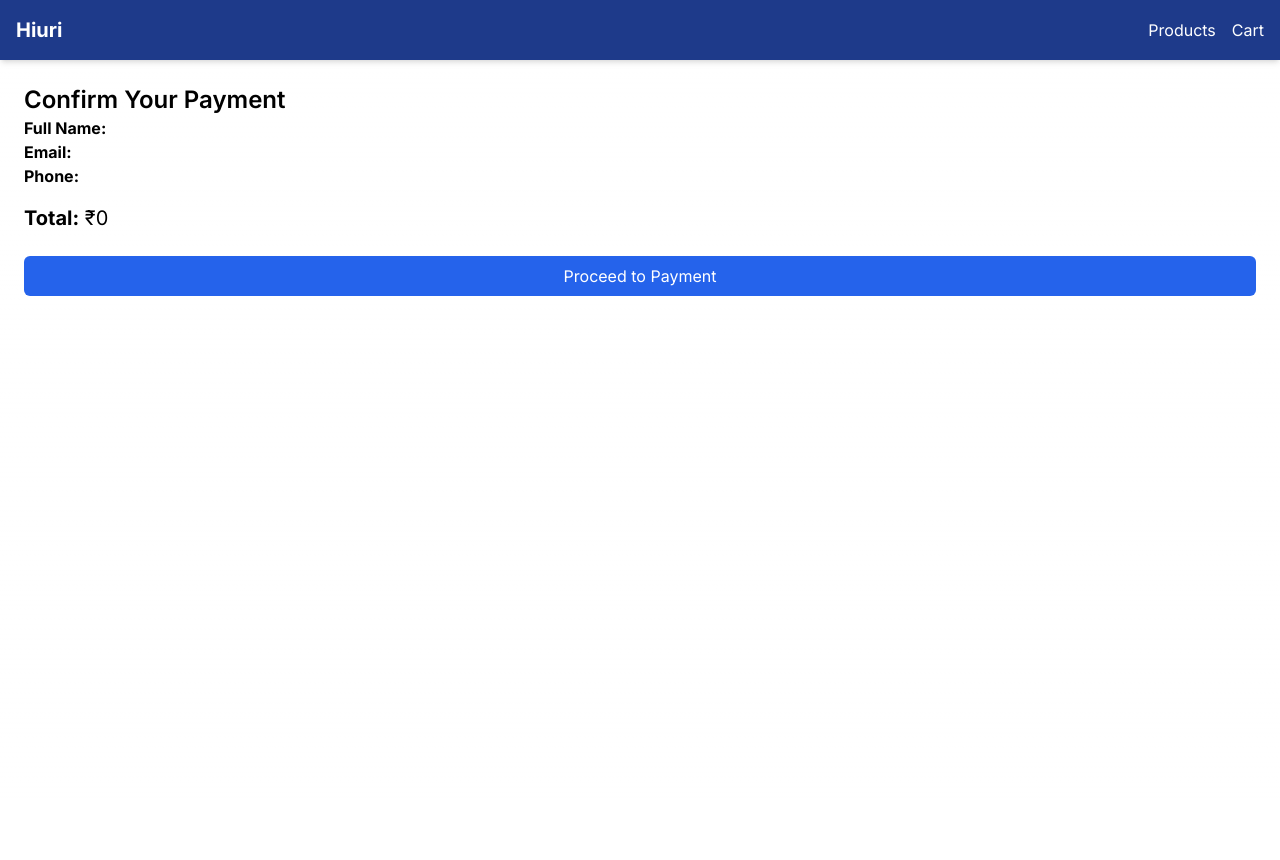
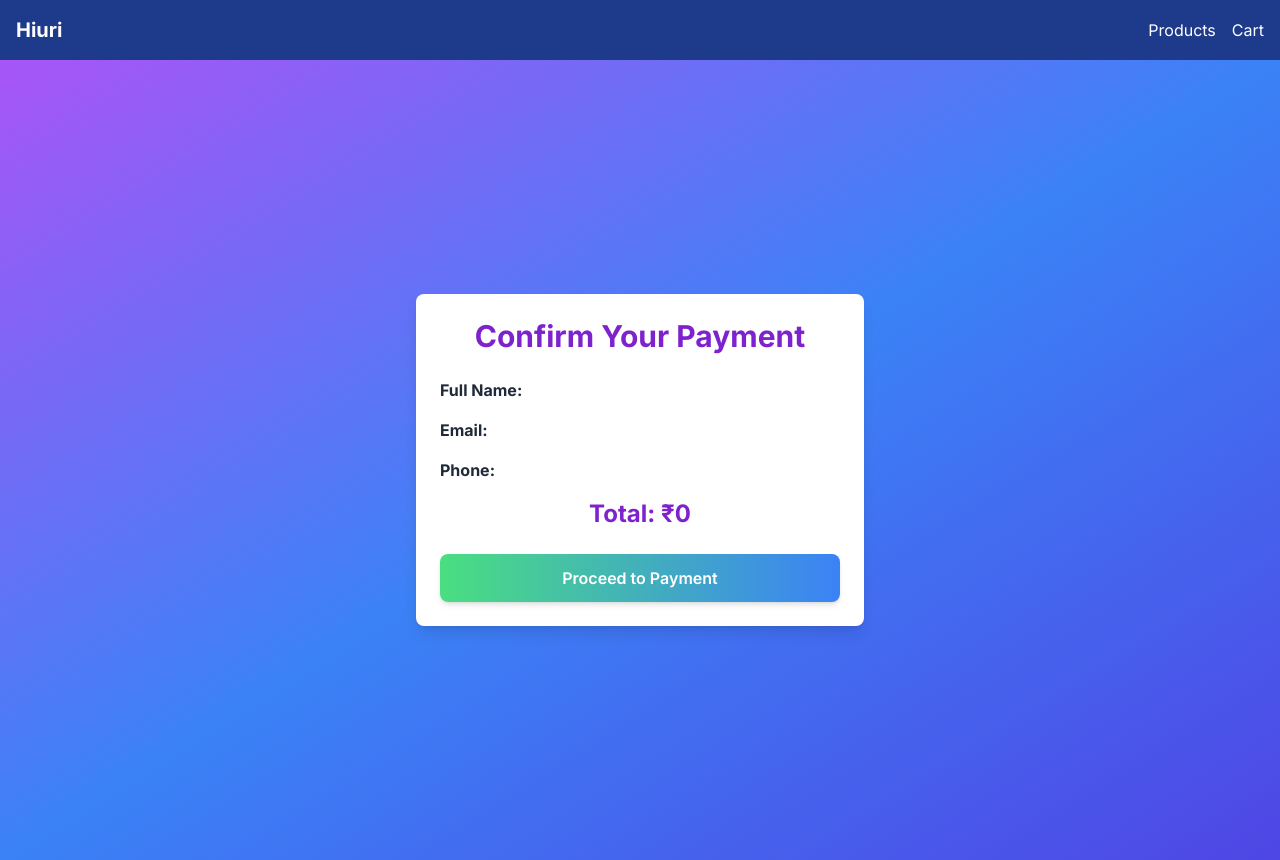
Before and after one commit to debmalya37/ecommerce-web, a Next.js app: page /payment in a window 1280 px wide. Before the commit the page ends 800 px from the top, so only its background shows below. Built offline with nearby package versions, Linux system fonts and the light colour scheme.

Commit message:
#ui update

```diff
--- a/src/app/cart/page.tsx
+++ b/src/app/cart/page.tsx
@@ -19,24 +19,48 @@ export default function CartPage() {
   };
 
   return (
-    <div className="p-6">
-      <h2 className="text-xl font-bold">Shopping Cart</h2>
+    <div className="min-h-screen bg-gradient-to-r from-teal-400 via-cyan-500 to-blue-500 p-6 text-white">
+      <div className="max-w-3xl mx-auto bg-white text-gray-800 rounded-lg shadow-lg p-6">
+        <h2 className="text-3xl font-bold text-center mb-6 text-teal-700">
+          Shopping Cart
+        </h2>
         {cart.length === 0 ? (
-        <p>Your cart is empty</p>
+          <p className="text-center text-gray-500">Your cart is empty</p>
         ) : (
-        cart.map((item) => (
-          <div key={item.id} className="border-b py-2">
-            <p>{item.name} - ₹{item.price} x {item.quantity}</p>
-            <button onClick={() => removeFromCart(item.id)} className="text-red-500">
+          <div className="space-y-4">
+            {cart.map((item) => (
+              <div
+                key={item.id}
+                className="flex items-center justify-between bg-gray-100 p-4 rounded-md shadow-sm"
+              >
+                <div>
+                  <p className="font-semibold">{item.name}</p>
+                  <p className="text-sm text-gray-600">
+                    ₹{item.price} x {item.quantity}
+                  </p>
+                </div>
+                <button
+                  onClick={() => removeFromCart(item.id)}
+                  className="text-red-500 hover:text-red-700"
+                >
                   Remove
                 </button>
               </div>
-        ))
+            ))}
+          </div>
         )}
-      <p className="font-bold">Total: ₹{total.toFixed(2)}</p>
-      <button onClick={handleCheckout} className="bg-green-500 text-white py-2 px-4 mt-4">
+        <div className="mt-6">
+          <p className="text-lg font-bold text-center text-gray-800">
+            Total: ₹{total.toFixed(2)}
+          </p>
+          <button
+            onClick={handleCheckout}
+            className="bg-gradient-to-r from-green-400 to-teal-500 hover:from-green-500 hover:to-teal-600 text-white py-3 px-6 rounded-lg font-semibold w-full mt-6 shadow-md transform hover:scale-105 transition duration-300"
+          >
             Checkout
           </button>
         </div>
+      </div>
+    </div>
   );
 }
--- a/src/app/globals.css
+++ b/src/app/globals.css
@@ -18,7 +18,7 @@
 
 body {
   color: rgb(var(--foreground-rgb)); /* Default text color */
-  background-color: rgb(var(--background-start-rgb)); /* Default background color */
+  /* Default background color */
   background-image: linear-gradient(
     to bottom,
     transparent,
--- a/src/app/payment/page.tsx
+++ b/src/app/payment/page.tsx
@@ -47,19 +47,32 @@ export default function PaymentPage() {
   };
 
   return (
-    <div className="p-6">
-      <h2 className="text-2xl font-semibold">Confirm Your Payment</h2>
-      <p><strong>Full Name:</strong> {userDetails?.fullName}</p>
-      <p><strong>Email:</strong> {userDetails?.email}</p>
-      <p><strong>Phone:</strong> {userDetails?.phone}</p>
-      <p className="mt-4 text-xl"><strong>Total:</strong> ₹{totalAmount}</p>
-
-      <button
-        onClick={handlePayment}
-        className="bg-blue-600 text-white py-2 px-4 w-full mt-6 rounded-md"
-      >
-        Proceed to Payment
-      </button>
+    <div className="min-h-screen bg-gradient-to-br from-purple-500 via-blue-500 to-indigo-600 text-white flex flex-col justify-center items-center">
+      <div className="w-full max-w-md bg-white text-gray-800 rounded-lg shadow-lg p-6">
+        <h2 className="text-3xl font-bold text-center mb-6 text-purple-700">
+          Confirm Your Payment
+        </h2>
+        <div className="space-y-4">
+          <p>
+            <strong>Full Name:</strong> {userDetails?.fullName}
+          </p>
+          <p>
+            <strong>Email:</strong> {userDetails?.email}
+          </p>
+          <p>
+            <strong>Phone:</strong> {userDetails?.phone}
+          </p>
+          <p className="text-2xl font-bold text-purple-700 text-center">
+            Total: ₹{totalAmount}
+          </p>
+        </div>
+        <button
+          onClick={handlePayment}
+          className="bg-gradient-to-r from-green-400 to-blue-500 hover:from-green-500 hover:to-blue-600 text-white py-3 px-6 rounded-lg font-semibold w-full mt-6 shadow-md transform hover:scale-105 transition duration-300"
+        >
+          Proceed to Payment
+        </button>
+      </div>
     </div>
   );
 }
```
Lines whose indentation alone changed are shown as unchanged.
